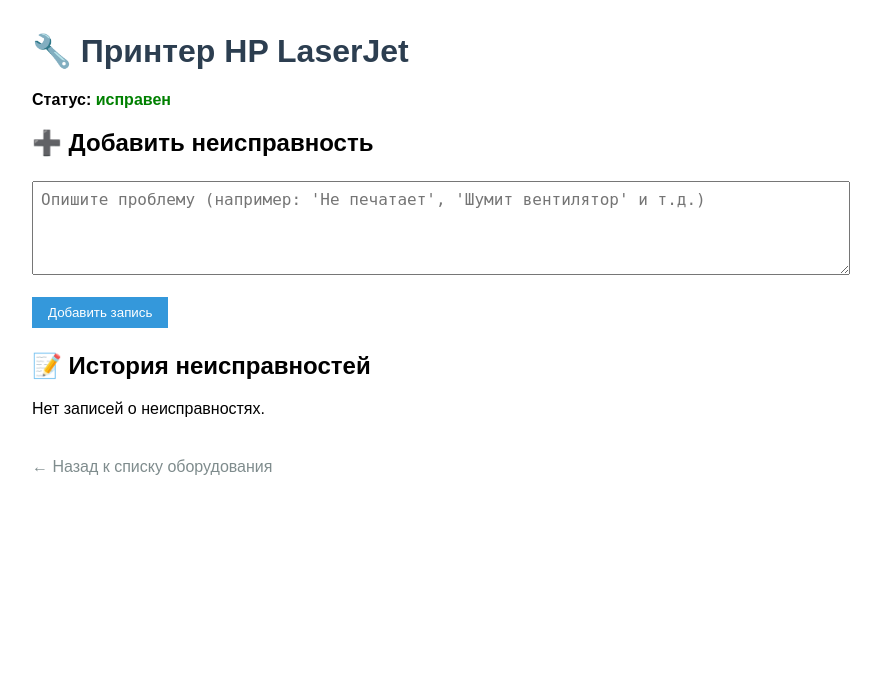
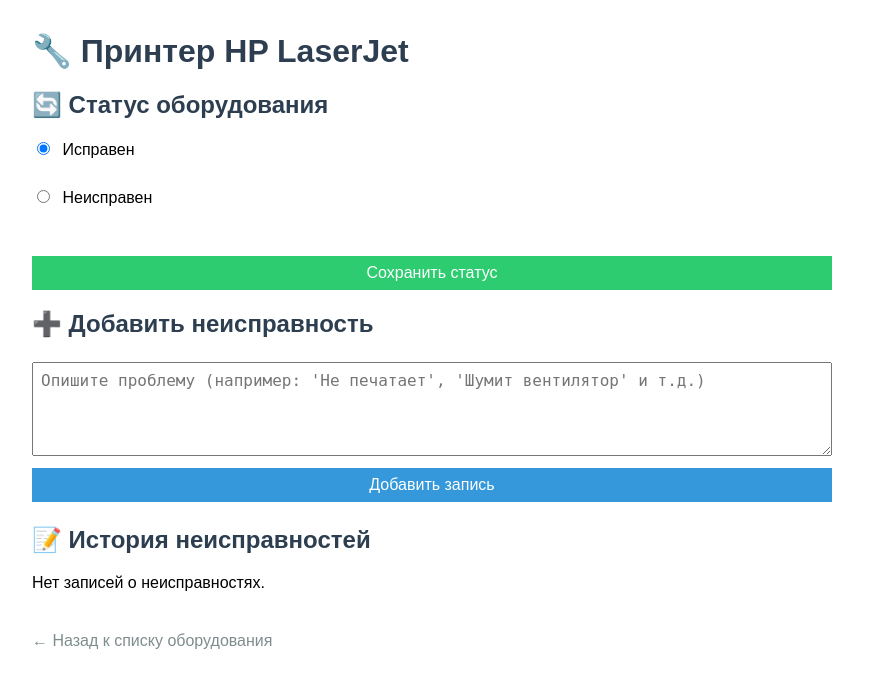
Before and after one commit to GreenMan2022/spisok_avtomatov, a Flask app: page /equipment/1 in a window 1280 px wide. Shown: the top 688 px of the page, without its empty margins (208-1089 px from the left). Run offline with Flask 3, Linux system fonts and the light colour scheme; data comes from the database, SQL or seed files in the repository; data that the repository does not hold is empty.

Commit message:
Update todo.html

```diff
--- a/templates/todo.html
+++ b/templates/todo.html
@@ -6,11 +6,13 @@
     <title>{{ equip.name }}</title>
     <style>
         body { font-family: Arial, sans-serif; max-width: 800px; margin: 2rem auto; padding: 0 1rem; }
-        h1 { color: #2c3e50; }
+        h1, h2 { color: #2c3e50; }
         form { margin: 1.5rem 0; }
-        textarea { width: 100%; padding: 0.5rem; font-size: 1rem; }
-        button { background: #3498db; color: white; border: none; padding: 0.5rem 1rem; cursor: pointer; }
+        textarea, button { width: 100%; padding: 0.5rem; font-size: 1rem; box-sizing: border-box; }
+        button { background: #3498db; color: white; border: none; cursor: pointer; margin-top: 0.5rem; }
         button:hover { background: #2980b9; }
+        input[type="radio"] { margin-right: 0.5rem; }
+        label { display: block; margin: 0.3rem 0; }
         ul { list-style: none; padding: 0; }
         li { padding: 0.75rem; margin: 0.5rem 0; background: #f9f9f9; border-radius: 4px; }
         .back { display: inline-block; margin-top: 1.5rem; color: #7f8c8d; text-decoration: none; }
@@ -19,15 +21,27 @@
 </head>
 <body>
     <h1>🔧 {{ equip.name }}</h1>
-    <p><strong>Статус:</strong>
-        <span style="color: {% if equip.status == 'исправен' %}green{% else %}red{% endif %}; font-weight: bold;">
-            {{ equip.status }}
-        </span>
-    </p>
+
+    <h2>🔄 Статус оборудования</h2>
+    <form method="POST" action="{{ url_for('update_status_route', equip_id=equip.id) }}" style="margin: 1rem 0;">
+        <label>
+            <input type="radio" name="status" value="исправен" {% if equip.status == 'исправен' %}checked{% endif %}>
+            Исправен
+        </label>
+        <br>
+        <label>
+            <input type="radio" name="status" value="неисправен" {% if equip.status == 'неисправен' %}checked{% endif %}>
+            Неисправен
+        </label>
+        <br><br>
+        <button type="submit" style="background: #2ecc71;">
+            Сохранить статус
+        </button>
+    </form>
 
     <h2>➕ Добавить неисправность</h2>
     <form method="POST" action="{{ url_for('add_issue_route', equip_id=equip.id) }}">
-        <textarea name="description" placeholder="Опишите проблему (например: 'Не печатает', 'Шумит вентилятор' и т.д.)" rows="4" required></textarea><br><br>
+        <textarea name="description" placeholder="Опишите проблему (например: 'Не печатает', 'Шумит вентилятор' и т.д.)" rows="4" required></textarea><br>
         <button type="submit">Добавить запись</button>
     </form>
 
```
